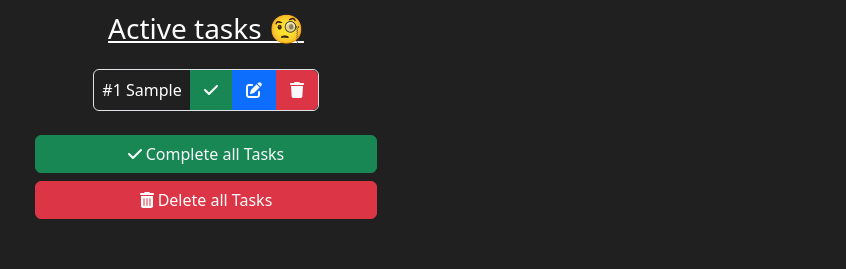
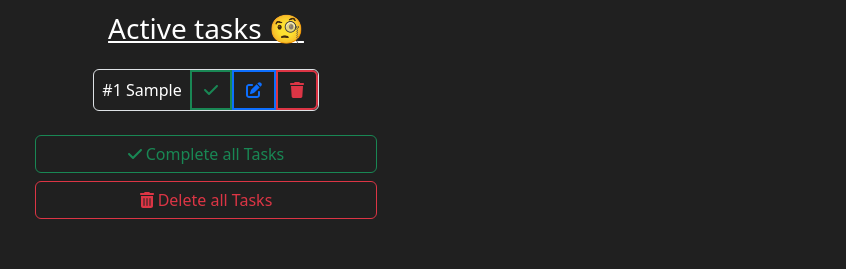
Before and after one commit to miljkovicjovan/minimalist-task-tracker, a React (Create React App) app: page / in a window 1280 px wide. Both pictures are taken after typing "Sample" into the empty fields and a click on the button "task". Shown: the part 195-464 px from the top of the page, without its empty margins (434-1280 px from the left). Built offline with nearby package versions, Linux system fonts and the light colour scheme.

Commit message:
switch hover effects & states with bootstrap button outline

```diff
--- a/src/components/AddTask.jsx
+++ b/src/components/AddTask.jsx
@@ -6,8 +6,6 @@ import { Tooltip } from "react-tooltip";
 
 function AddTask({ onAdd }) {
   const [name, setName] = useState("");
-  const [hover, setHover] = useState(false);
-  const toggleHover = () => setHover(!hover);
 
   function onSubmit(e) {
     e.preventDefault();
@@ -36,11 +34,8 @@ function AddTask({ onAdd }) {
       />
       <Button
         type="submit"
-        className={`border-light add-task ${
-          hover ? "bg-dark text-light" : "bg-light text-dark"
-        }`}
-        onMouseEnter={toggleHover}
-        onMouseLeave={toggleHover}
+        className={`add-task`}
+        variant="outline-light"
       >
         <FontAwesomeIcon icon={faPlus} className="pe-1" />
         task
--- a/src/components/CompleteTasks.jsx
+++ b/src/components/CompleteTasks.jsx
@@ -5,8 +5,7 @@ import { faCheck } from "@fortawesome/free-solid-svg-icons";
 import ConfirmationModal from "./ConfirmationModal";
 
 function CompleteTasks({ onCompleteAll, settings, setSettings }) {
-	const [hover, setHover] = useState(false);
-	const toggleHover = () => setHover(!hover);
+
 
 	const [show, setShow] = useState(false);
 	const handleClose = () => setShow(false);
@@ -16,10 +15,8 @@ function CompleteTasks({ onCompleteAll, settings, setSettings }) {
     return (
 			<>
 				<Button
-					className={`mx-auto mt-3 border-success
-					${hover ? "bg-dark text-success" : "bg-success text-light"}`}
-					onMouseEnter={toggleHover}
-					onMouseLeave={toggleHover}
+					className={`mx-auto mt-3`}
+					variant="outline-success"
 					onClick={handleShow}
 				>
 					<FontAwesomeIcon icon={faCheck} className='pe-1'/>
--- a/src/components/DeleteTasks.jsx
+++ b/src/components/DeleteTasks.jsx
@@ -5,9 +5,6 @@ import { faTrashCan } from "@fortawesome/free-solid-svg-icons";
 import ConfirmationModal from "./ConfirmationModal";
 
 function DeleteTasks({ onDeleteAll, settings, setSettings }) {
-	const [hover, setHover] = useState(false);
-	const toggleHover = () => setHover(!hover);
-
 	const [show, setShow] = useState(false);
 	const handleClose = () => setShow(false);
 	const handleShow = () => {
@@ -16,10 +13,8 @@ function DeleteTasks({ onDeleteAll, settings, setSettings }) {
     return (
 			<>
 				<Button
-					className={`mx-auto mt-2 border-danger
-					${hover ? "bg-dark text-danger" : "bg-danger text-white"}`}
-					onMouseEnter={toggleHover}
-					onMouseLeave={toggleHover}
+					className={`mx-auto mt-2`}
+					variant="outline-danger"
 					onClick={handleShow}
 				>
 					<FontAwesomeIcon icon={faTrashCan} className='pe-1'/>
--- a/src/components/FinishedTasks.jsx
+++ b/src/components/FinishedTasks.jsx
@@ -13,12 +13,6 @@ function FinishedTasks(
     settings, setSettings
   }
 ) {
-  const [hover, setHover] = useState(false);
-  const toggleHover = () => setHover(!hover);
-  const [hoverArchive, setHoverArchive] = useState(false);
-  const toggleHoverArchive = () => setHoverArchive(!hoverArchive);
-  const [hoverReactivate, setHoverReactivate] = useState(false);
-  const toggleHoverReactivate = () => setHoverReactivate(!hoverReactivate);
 
   const [show, setShow] = useState(false);
   const [selectedTask, setSelectedTask] = useState();
@@ -180,12 +174,7 @@ function FinishedTasks(
         <span className="mt-4">
           <Button
             type='submit'
-            className={
-              `border-success
-              ${hoverReactivate ? "bg-dark text-success" : "bg-success text-white"}`
-            }
-            onMouseEnter={toggleHoverReactivate}
-            onMouseLeave={toggleHoverReactivate}
+            variant="outline-success"
             onClick={() => handleShowReactivateAll()}
           >
             <FontAwesomeIcon icon={faArrowUpFromBracket} className='pe-1'/>
@@ -195,12 +184,7 @@ function FinishedTasks(
         <span className="mt-2">
           <Button
             type='submit'
-            className={
-              `border-primary
-              ${hoverArchive ? "bg-dark text-primary" : "bg-primary text-white"}`
-            }
-            onMouseEnter={toggleHoverArchive}
-            onMouseLeave={toggleHoverArchive}
+            variant="outline-primary"
             onClick={() => handleShowArchiveAll()}
           >
             <FontAwesomeIcon icon={faBoxArchive} className='pe-1'/>
@@ -210,12 +194,7 @@ function FinishedTasks(
         <span className="mt-2">
           <Button
             type='submit'
-            className={
-              `border-danger
-              ${hover ? "bg-dark text-danger" : "bg-danger text-white"}`
-            }
-            onMouseEnter={toggleHover}
-            onMouseLeave={toggleHover}
+            variant="outline-danger"
             onClick={() => handleShowDeleteAll()}
           >
               <FontAwesomeIcon icon={faTrashCan} className='pe-1'/>
--- a/src/components/Task.jsx
+++ b/src/components/Task.jsx
@@ -8,13 +8,6 @@ import ConfirmationModal from "./ConfirmationModal";
 function Task({ id, index, name, onDelete, onEdit, onComplete, settings, setSettings }) {
   const [editedName, setEditedName] = useState(name);
   const [editMode, setEditMode] = useState(false);
-
-  const [finishHover, setFinishHover] = useState(false);
-  const toggleHoverFinish = () => setFinishHover(!finishHover);
-  const [editHover, setEditHover] = useState(false);
-  const toggleHoverEdit = () => setEditHover(!editHover);
-  const [deleteHover, setDeleteHover] = useState(false);
-  const toggleHoverDelete = () => setDeleteHover(!deleteHover);
 
   const [show, setShow] = useState(false);
   const handleClose = () => setShow(false);
@@ -61,11 +54,9 @@ function Task({ id, index, name, onDelete, onEdit, onComplete, settings, setSett
         <span>
           <Button
             className={`border-success border-2 rounded-0 finish-task
-            ${finishHover ? "bg-light border-light text-success" : "bg-success text-light"}
             ${editMode && "bg-dark text-light border-light"}`}
             disabled={editMode === true ? true : false}
-            onMouseEnter={toggleHoverFinish}
-            onMouseLeave={toggleHoverFinish}
+            variant="outline-success"
             onClick={() => onComplete(name, id)}
           >
             <FontAwesomeIcon icon={faCheck}/>
@@ -77,11 +68,9 @@ function Task({ id, index, name, onDelete, onEdit, onComplete, settings, setSett
           />
           <Button
             className={`border-primary border-2 rounded-0 edit-task
-            ${editHover ? "bg-light border-light text-primary" : "bg-primary text-light"}
             ${editMode && "bg-dark text-light border-light"}`}
             disabled={editMode === true ? true : false}
-            onMouseEnter={toggleHoverEdit}
-            onMouseLeave={toggleHoverEdit}
+            variant="outline-primary"
             onClick={() => {
               setEditMode(true);
               setEditedName(name);
@@ -96,11 +85,9 @@ function Task({ id, index, name, onDelete, onEdit, onComplete, settings, setSett
           />
           <Button
             className={`border-danger border-2 rounded-0 rounded-end delete-task
-            ${deleteHover ? "bg-light border-light text-danger" : "bg-danger text-light"}
             ${editMode && "bg-dark text-light border-light"}`}
             disabled={editMode === true ? true : false}
-            onMouseEnter={toggleHoverDelete}
-            onMouseLeave={toggleHoverDelete}
+            variant="outline-danger"
             onClick={handleShow}
           >
             <FontAwesomeIcon icon={faTrash}/>
--- a/src/pages/Archive.jsx
+++ b/src/pages/Archive.jsx
@@ -5,14 +5,6 @@ import { faTrashCan, faBoxOpen, faArrowUpFromBracket } from "@fortawesome/free-s
 import ConfirmationModal from "../components/ConfirmationModal";
 
 function Archive({ settings, setSettings }) {
-  const [hover, setHover] = useState(false);
-  const toggleHover = () => setHover(!hover);
-
-  const [hoverUnarchive, setHoverUnarchive] = useState(false);
-  const toggleHoverUnarchive = () => setHoverUnarchive(!hoverUnarchive);
-
-  const [hoverReactivate, setHoverReactivate] = useState(false);
-  const toggleHoverReactivate = () => setHoverReactivate(!hoverReactivate);
 
   const [tasks, setTasks] = useState(
     JSON.parse(
@@ -211,12 +203,8 @@ function Archive({ settings, setSettings }) {
             <span className="mt-4">
               <Button
                 type='submit'
-                className={
-                  `border-success
-                  ${hoverReactivate ? "bg-dark text-success" : "bg-success text-white"}`
-                }
-                onMouseEnter={toggleHoverReactivate}
-                onMouseLeave={toggleHoverReactivate}
+                className={`border-success`}
+                variant="outline-success"
                 onClick={() => handleShowReactivateAll()}
               >
                 <FontAwesomeIcon icon={faArrowUpFromBracket} className='pe-1'/>
@@ -226,12 +214,8 @@ function Archive({ settings, setSettings }) {
             <span className="mt-2">
               <Button
                 type='submit'
-                className={
-                  `border-primary
-                  ${hoverUnarchive ? "bg-dark text-primary" : "bg-primary text-white"}`
-                }
-                onMouseEnter={toggleHoverUnarchive}
-                onMouseLeave={toggleHoverUnarchive}
+                className={`border-primary`}
+                variant="outline-primary"
                 onClick={() => handleShowUnarchiveAll()}
               >
                 <FontAwesomeIcon icon={faBoxOpen} className='pe-1'/>
@@ -241,12 +225,8 @@ function Archive({ settings, setSettings }) {
             <span className="mt-2">
               <Button
                 type='submit'
-                className={
-                  `border-danger
-                  ${hover ? "bg-dark text-danger" : "bg-danger text-white"}`
-                }
-                onMouseEnter={toggleHover}
-                onMouseLeave={toggleHover}
+                className={`border-danger`}
+                variant="outline-danger"
                 onClick={() => handleShowDeleteAll()}
               >
                   <FontAwesomeIcon icon={faTrashCan} className='pe-1'/>
```
